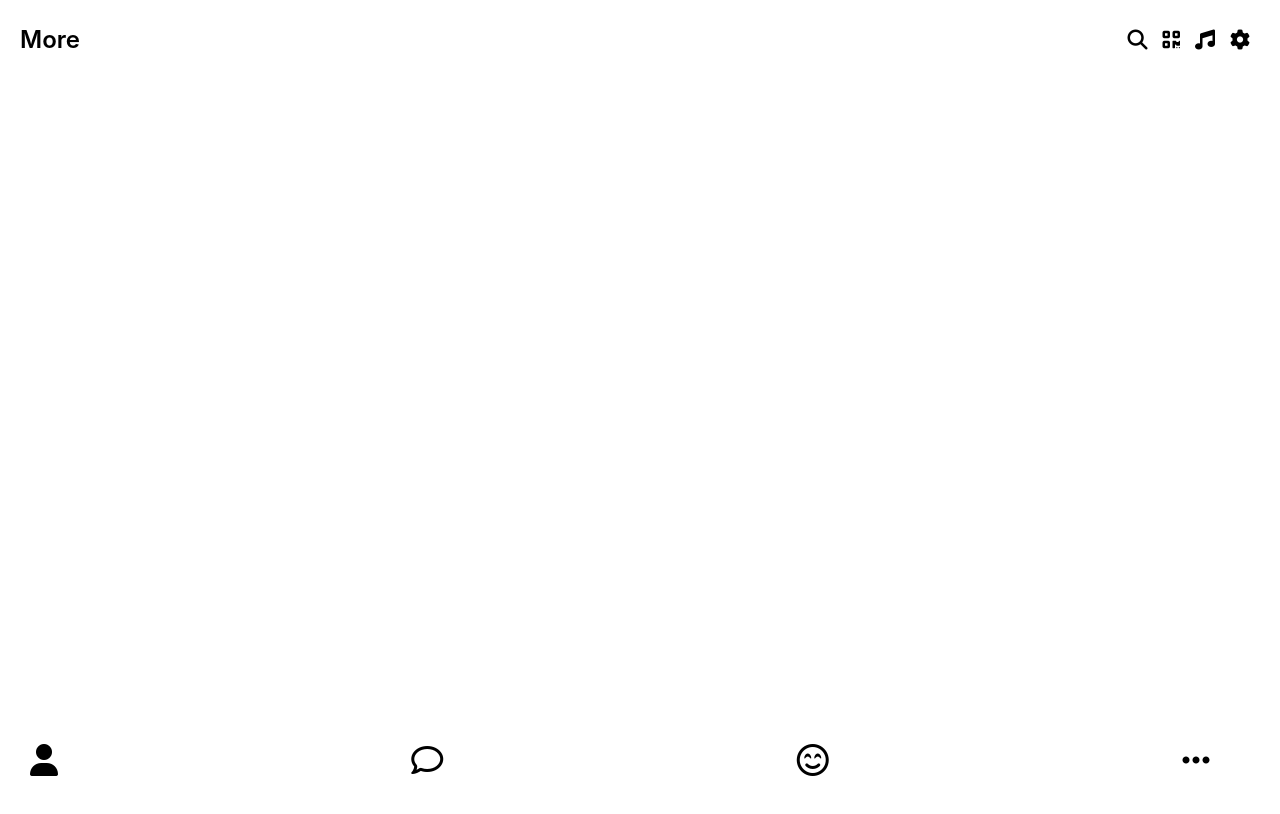
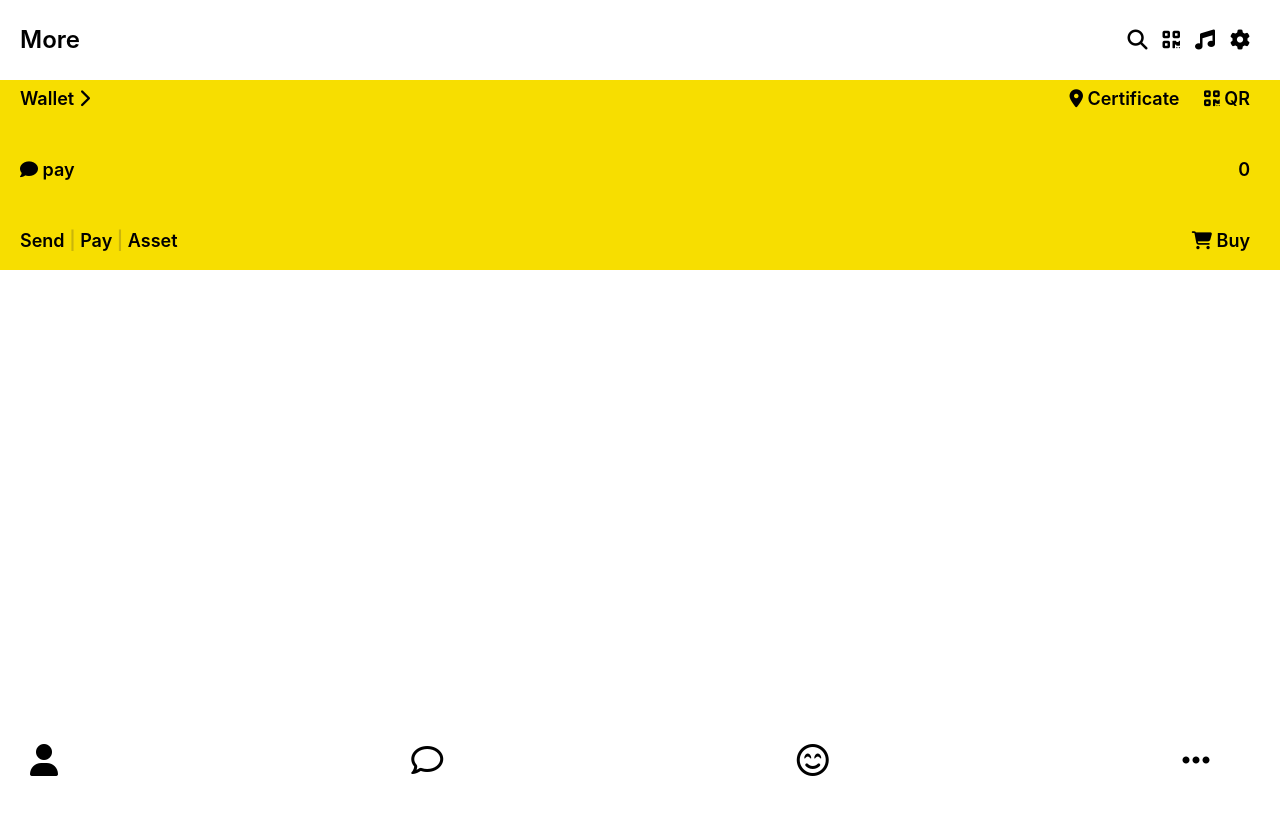
Before and after one commit to gaeunkim1/csgaeunkim-kokoatalk, a plain HTML site: page more.html in a window 1280 px wide. Shown: the top 814 px of the page. Drawn offline with Linux system fonts and the light colour scheme.

Commit message:
made more page

```diff
--- a/css/components/main.css
+++ b/css/components/main.css
@@ -1,3 +1,5 @@
+@import "wallet.css";
+
 main{
     margin-top: 70px;
     font-weight: 600;
--- /dev/null
+++ b/css/components/wallet.css
@@ -0,0 +1,39 @@
+main{
+    background-color: #F7DE00;
+    width: 100vw;
+    height: 20vh;
+    padding: 20px;
+    display: flex;
+    flex-direction: column;
+    justify-content: space-between;
+}
+
+.wallet{
+    font-size: 18px;
+    display: flex;
+    justify-content: space-between;
+    align-items: center;
+}
+.wallet div:last-child{
+    padding-right: 10px;
+}
+.wallet div:last-child span:first-child{
+    margin-right: 20px;
+}
+
+.kokoapay{
+    display: flex;
+    justify-content: space-between;
+    margin-right: 10px;
+    font-size: 18px;
+}
+
+.kokoapay-btn{
+    display: flex;
+    justify-content: space-between;
+    margin-right: 10px;
+    font-size: 18px;
+}
+.kokoapay-btn span:nth-child(even){
+    color: #CAB50B;
+}
--- a/more.html
+++ b/more.html
@@ -15,9 +15,37 @@
             <i class="fas fa-search"></i>
             <i class="fas fa-qrcode"></i>
             <i class="fas fa-music"></i>
-            <i class="fas fa-cog"></i>
+            <a class="setting-btn" href="setting.html">
+                <i class="fas fa-cog"></i>
+            </a>
         </div>
     </header>
+
+    <main>
+        <div class="wallet">
+            <div>
+                <span>Wallet <i class="fas fa-chevron-right"></i></span>
+            </div>
+            <div>
+                <span><i class="fas fa-map-marker-alt"></i> Certificate</span>
+                <span><i class="fas fa-qrcode"></i> QR</span>
+            </div>
+            </div>
+        <div class="kokoapay">
+            <span><i class="fas fa-comment"></i> pay</span>
+            <span>0</span>
+        </div>
+        <div class="kokoapay-btn">
+            <div class="bank-btn">
+                <span>Send</span>
+                <span>|</span>
+                <span>Pay</span>
+                <span>|</span>
+                <span>Asset</span>
+            </div>
+            <div class="buy-btn"><i class="fas fa-shopping-cart"></i> Buy</div>
+        </div>
+    </main>
 
     <footer>
         <a class="nav-btn" href="friends.html"><i class="fas fa-user fa-2x"></i></a>
```
Also changed, not shown: setting.html (added).
